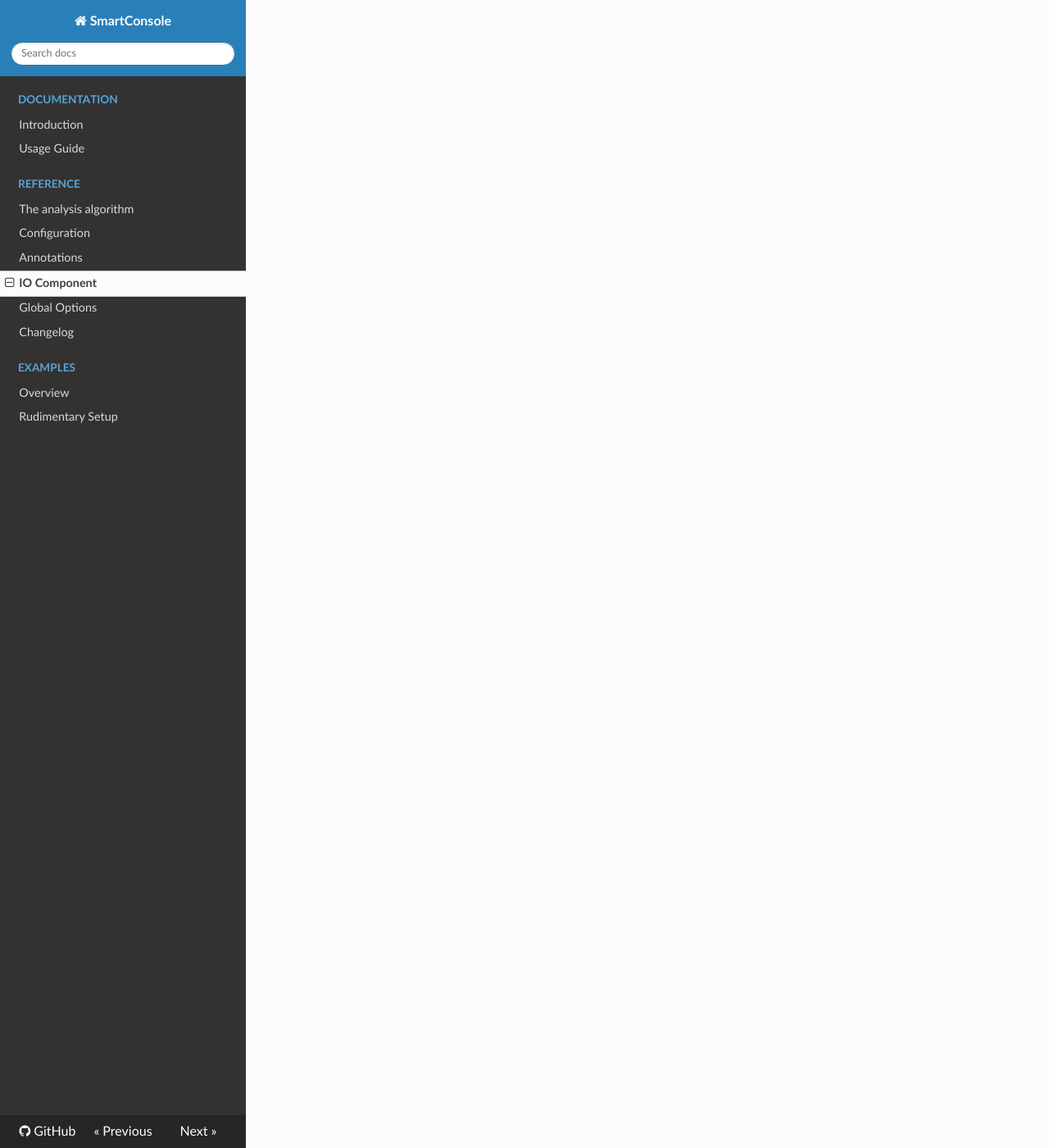
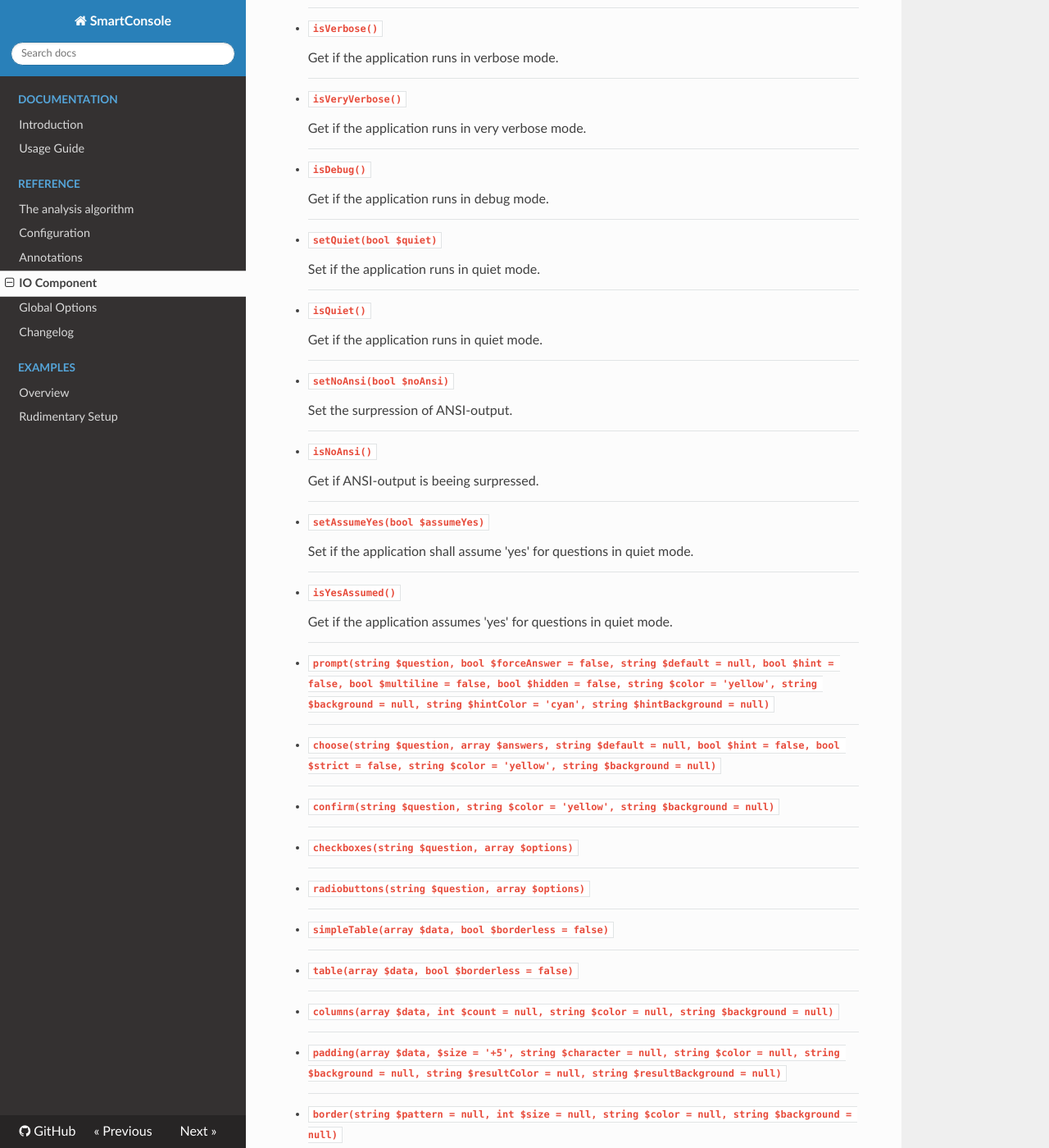
Before and after one commit to MCStreetguy/SmartConsole, an MkDocs documentation site: the page built from Docs/references/output.md, in a window 1280 px wide and 1400 px high, scrolled down 3119 px. Shown: the whole window at 82% size. Built offline with MkDocs 1.6.1, drawn with Linux system fonts in a browser that asks for light colours; old or Windows-style settings are respelled for this version of MkDocs; some of the changed text lies outside the part shown.

Commit message:
WIP: Docs

```diff
--- a/Docs/references/output.md
+++ b/Docs/references/output.md
@@ -1,6 +1,56 @@
 <h1>IO Component - Method Reference</h1>
 
-In the following you find a detailled explanation of the IO component.
+In the following you find a detailled explanation of the logging component.
+
+---------------------------
+
+## [Logger](https://github.com/MCStreetguy/SmartConsole/blob/master/Classes/Utility/Logger.php) methods
+
+- **`logDebug($message, array $context = [])`**
+
+    Add a debug message to the logfile directly.
+
+    -------
+
+- **`logInfo($message, array $context = [])`**
+
+    Add an info to the logfile directly.
+
+    -------
+
+- **`logNotice($message, array $context = [])`**
+
+    Add a notice to the logfile directly.
+
+    -------
+
+- **`logWarning($message, array $context = [])`**
+
+    Add a warning to the logfile directly.
+
+    -------
+
+- **`logError($message, array $context = [])`**
+
+    Add an error message to the logfile directly.
+
+    -------
+
+- **`logCritical($message, array $context = [])`**
+
+    Add a critical event to the logfile directly.
+
+    -------
+
+- **`logAlert($message, array $context = [])`**
+
+    Add an alert to the logfile directly.
+
+    -------
+
+- **`logEmergency($message, array $context = [])`**
+
+    Add an emergency event to the logfile directly.
 
 ---------------------------
 
@@ -112,7 +162,147 @@ In the following you find a detailled explanation of the IO component.
 
 ## [IO](https://github.com/MCStreetguy/SmartConsole/blob/master/Classes/Utility/IO.php) methods
 
-_(to be written)_
+- **`setInteractive(bool $interactive)`**
+
+    Set the interactiveness of the application.
+
+    -------
+
+- **`isInteractive()`**
+
+    Get if the application runs in interactive mode.
+
+    -------
+
+- **`setVerbosity(int $verbosity)`**
+
+    Set the verbosity of the application.
+
+    -------
+
+- **`getVerbosity()`**
+
+    Get the verbosity of the application.
+
+    -------
+
+- **`isNormal()`**
+
+    Get if the application runs with normal verbosity.
+
+    -------
+
+- **`isVerbose()`**
+
+    Get if the application runs in verbose mode.
+
+    -------
+
+- **`isVeryVerbose()`**
+
+    Get if the application runs in very verbose mode.
+
+    -------
+
+- **`isDebug()`**
+
+    Get if the application runs in debug mode.
+
+    -------
+
+- **`setQuiet(bool $quiet)`**
+
+    Set if the application runs in quiet mode.
+
+    -------
+
+- **`isQuiet()`**
+
+    Get if the application runs in quiet mode.
+
+    -------
+
+- **`setNoAnsi(bool $noAnsi)`**
+
+    Set the surpression of ANSI-output.
+
+    -------
+
+- **`isNoAnsi()`**
+
+    Get if ANSI-output is beeing surpressed.
+
+    -------
+
+- **`setAssumeYes(bool $assumeYes)`**
+
+    Set if the application shall assume 'yes' for questions in quiet mode.
+
+    -------
+
+- **`isYesAssumed()`**
+
+    Get if the application assumes 'yes' for questions in quiet mode.
+
+    -------
+
+- **`prompt(string $question, bool $forceAnswer = false, string $default = null, bool $hint = false, bool $multiline = false, bool $hidden = false, string $color = 'yellow', string $background = null, string $hintColor = 'cyan', string $hintBackground = null)`**
+
+    -------
+
+- **`choose(string $question, array $answers, string $default = null, bool $hint = false, bool $strict = false, string $color = 'yellow', string $background = null)`**
+
+    -------
+
+- **`confirm(string $question, string $color = 'yellow', string $background = null)`**
+
+    -------
+
+- **`checkboxes(string $question, array $options)`**
+
+    -------
+
+- **`radiobuttons(string $question, array $options)`**
+
+    -------
+
+- **`simpleTable(array $data, bool $borderless = false)`**
+
+    -------
+
+- **`table(array $data, bool $borderless = false)`**
+
+    -------
+
+- **`columns(array $data, int $count = null, string $color = null, string $background = null)`**
+
+    -------
+
+- **`padding(array $data, $size = '+5', string $character = null, string $color = null, string $background = null, string $resultColor = null, string $resultBackground = null)`**
+
+    -------
+
+- **`border(string $pattern = null, int $size = null, string $color = null, string $background = null)`**
+
+    -------
+
+- **`startProgressBar(int $total = 100, string $color = null, string $background = null)`**
+
+    -------
+
+- **`setProgress(int $progress, string $label = null)`**
+
+    -------
+
+- **`advanceProgress(int $step, string $label = null)`**
+
+    -------
+
+- **`finishProgress(string $label = null)`**
+
+    -------
+
+- **`paddedBox(string $message, int $padding = 2, int $margin = 0, string $color = null, string $background = null)`**
 
 ---------------------------
 
```
Also changed, not shown: other parts of Docs/references/output.md (+1 -1 lines), Docs/references/algorithm.md (+1 -1 lines), Docs/references/configuration.md (+3 -3 lines).
